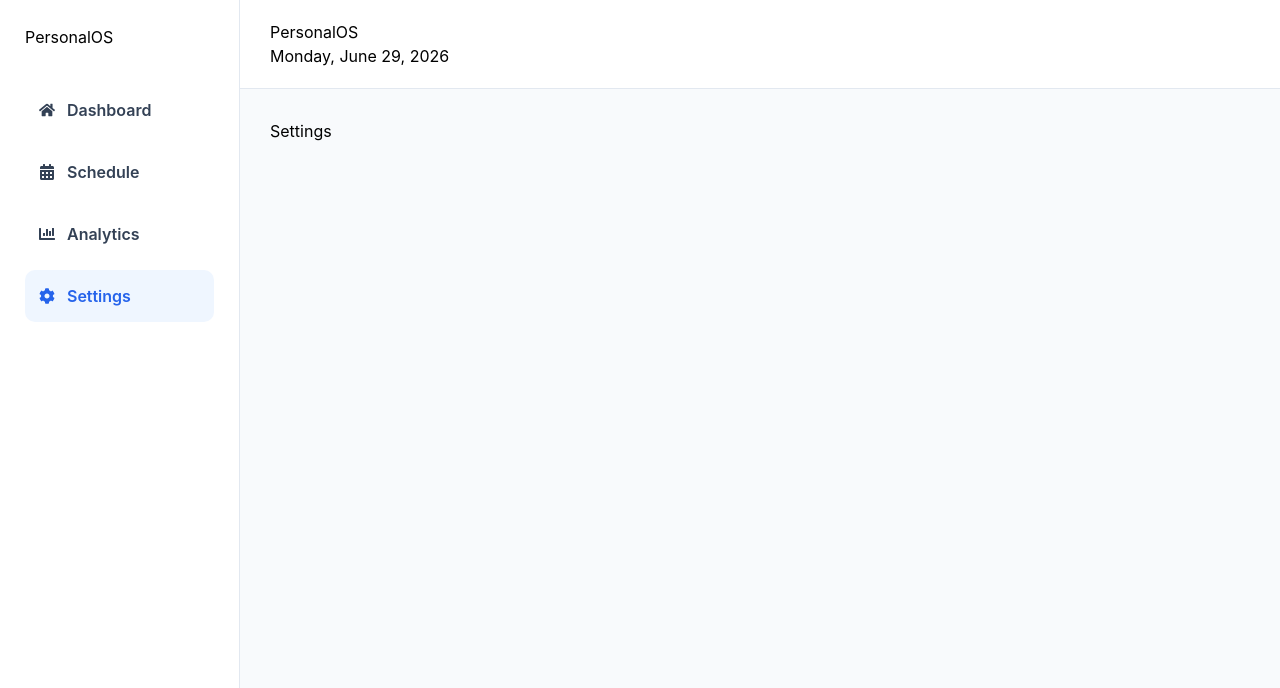
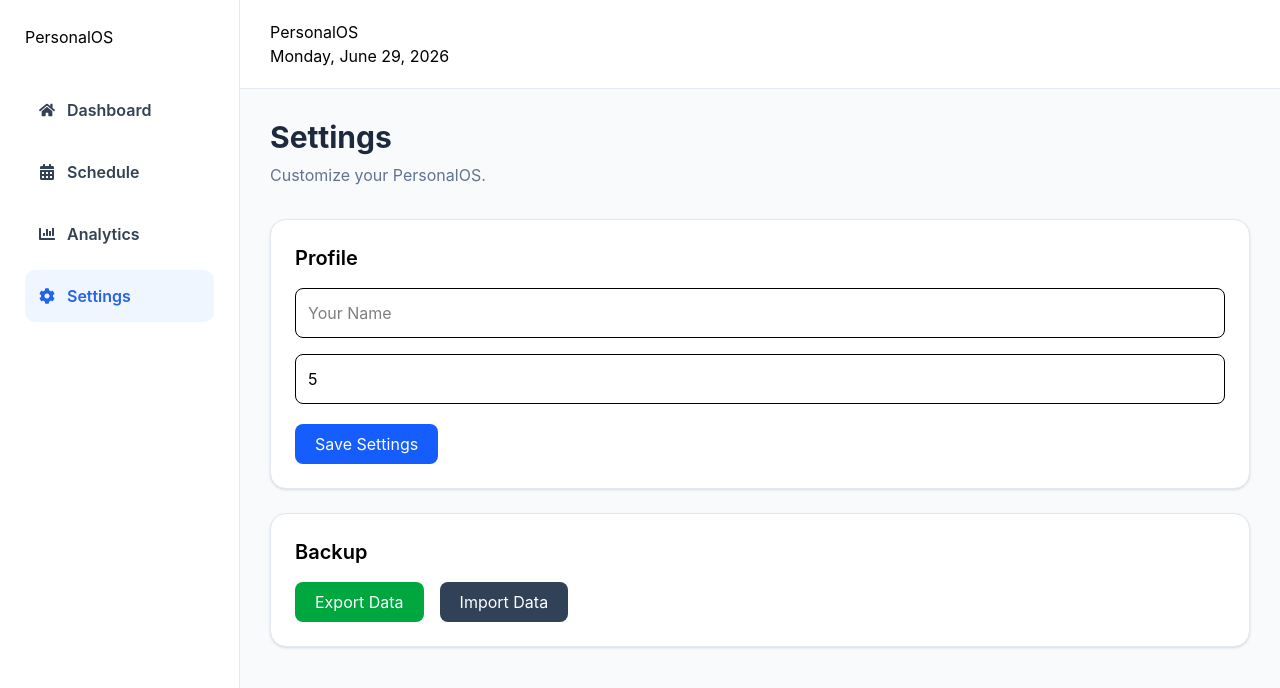
Before and after one commit to OneTime24/personal-os, a React (Vite) app: page /settings in a window 1280 px wide. Shown: the top 688 px of the page. Built offline with nearby package versions, Linux system fonts and the light colour scheme.

Commit message:
added settings

```diff
--- a/src/pages/Settings.jsx
+++ b/src/pages/Settings.jsx
@@ -1,5 +1,158 @@
+import { useEffect, useState } from "react";
+
+import Card from "../components/Card";
+import PageHeader from "../components/PageHeader";
+
 function Settings() {
-  return <h1>Settings</h1>;
+  const [name, setName] = useState("");
+  const [goal, setGoal] = useState(5);
+
+  useEffect(() => {
+    const savedName = localStorage.getItem("displayName") || "";
+    const savedGoal = localStorage.getItem("dailyGoal") || 5;
+
+    setName(savedName);
+    setGoal(savedGoal);
+  }, []);
+
+  function saveSettings() {
+    localStorage.setItem("displayName", name);
+    localStorage.setItem("dailyGoal", goal);
+
+    alert("Settings saved successfully!");
+  }
+
+  function exportData() {
+    const data = {
+      schedules: JSON.parse(localStorage.getItem("schedules") || "[]"),
+      dailyCompletions: JSON.parse(
+        localStorage.getItem("dailyCompletions") || "{}"
+      ),
+      displayName: localStorage.getItem("displayName") || "",
+      dailyGoal: localStorage.getItem("dailyGoal") || 5,
+    };
+
+    const blob = new Blob(
+      [JSON.stringify(data, null, 2)],
+      {
+        type: "application/json",
+      }
+    );
+
+    const url = URL.createObjectURL(blob);
+
+    const a = document.createElement("a");
+
+    a.href = url;
+    a.download = "personal-os-backup.json";
+
+    a.click();
+
+    URL.revokeObjectURL(url);
+  }
+
+  function importData(event) {
+    const file = event.target.files[0];
+
+    if (!file) return;
+
+    const reader = new FileReader();
+
+    reader.onload = (e) => {
+      const data = JSON.parse(e.target.result);
+
+      if (data.schedules)
+        localStorage.setItem(
+          "schedules",
+          JSON.stringify(data.schedules)
+        );
+
+      if (data.dailyCompletions)
+        localStorage.setItem(
+          "dailyCompletions",
+          JSON.stringify(data.dailyCompletions)
+        );
+
+      if (data.displayName)
+        localStorage.setItem(
+          "displayName",
+          data.displayName
+        );
+
+      if (data.dailyGoal)
+        localStorage.setItem(
+          "dailyGoal",
+          data.dailyGoal
+        );
+
+      alert("Import successful! Refresh the page.");
+    };
+
+    reader.readAsText(file);
+  }
+
+  return (
+    <div className="space-y-6">
+      <PageHeader
+        title="Settings"
+        subtitle="Customize your PersonalOS."
+      />
+
+      <Card>
+        <h2 className="text-xl font-semibold mb-4">
+          Profile
+        </h2>
+
+        <input
+          className="w-full border rounded-lg p-3 mb-4"
+          placeholder="Your Name"
+          value={name}
+          onChange={(e) => setName(e.target.value)}
+        />
+
+        <input
+          type="number"
+          className="w-full border rounded-lg p-3"
+          placeholder="Daily Goal"
+          value={goal}
+          onChange={(e) => setGoal(e.target.value)}
+        />
+
+        <button
+          onClick={saveSettings}
+          className="mt-5 bg-blue-600 text-white px-5 py-2 rounded-lg"
+        >
+          Save Settings
+        </button>
+      </Card>
+
+      <Card>
+        <h2 className="text-xl font-semibold mb-4">
+          Backup
+        </h2>
+
+        <div className="flex gap-4 flex-wrap">
+          <button
+            onClick={exportData}
+            className="bg-green-600 text-white px-5 py-2 rounded-lg"
+          >
+            Export Data
+          </button>
+
+          <label className="bg-slate-700 text-white px-5 py-2 rounded-lg cursor-pointer">
+            Import Data
+
+            <input
+              type="file"
+              accept=".json"
+              hidden
+              onChange={importData}
+            />
+          </label>
+        </div>
+      </Card>
+    </div>
+  );
 }
 
 export default Settings;
```
